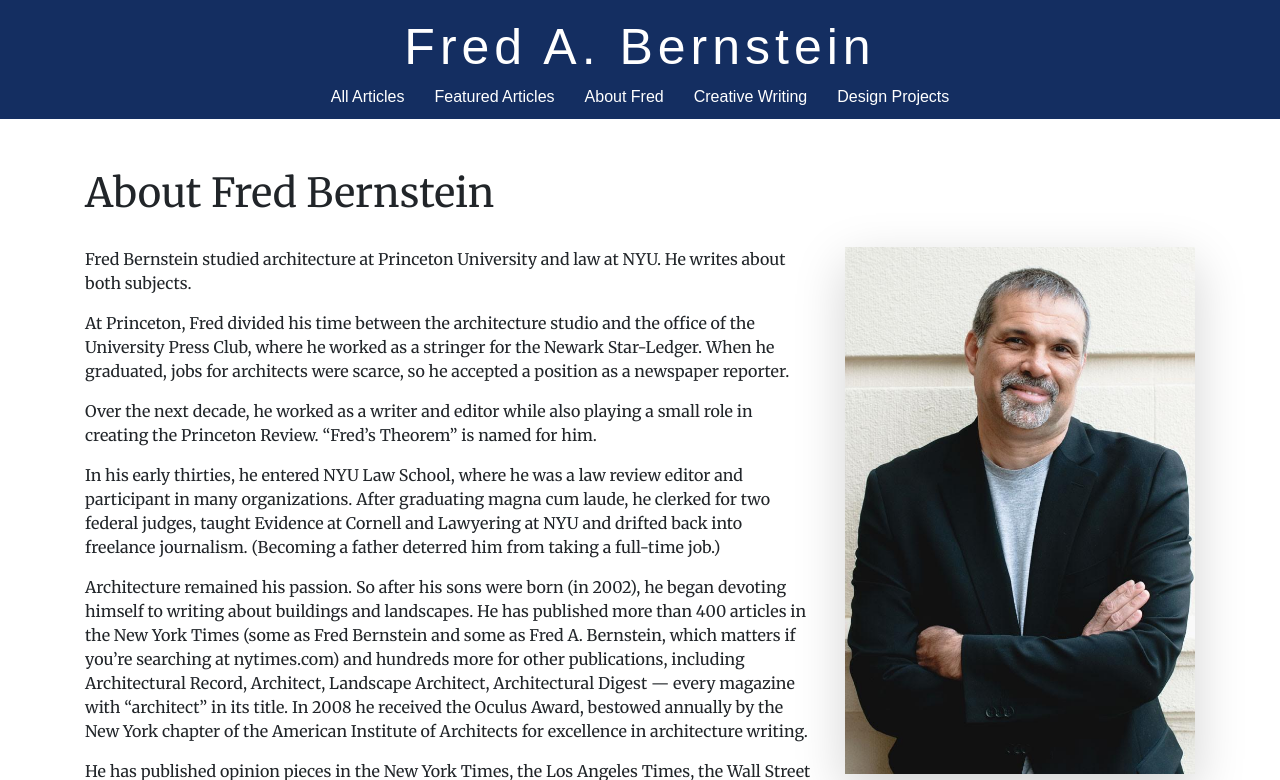
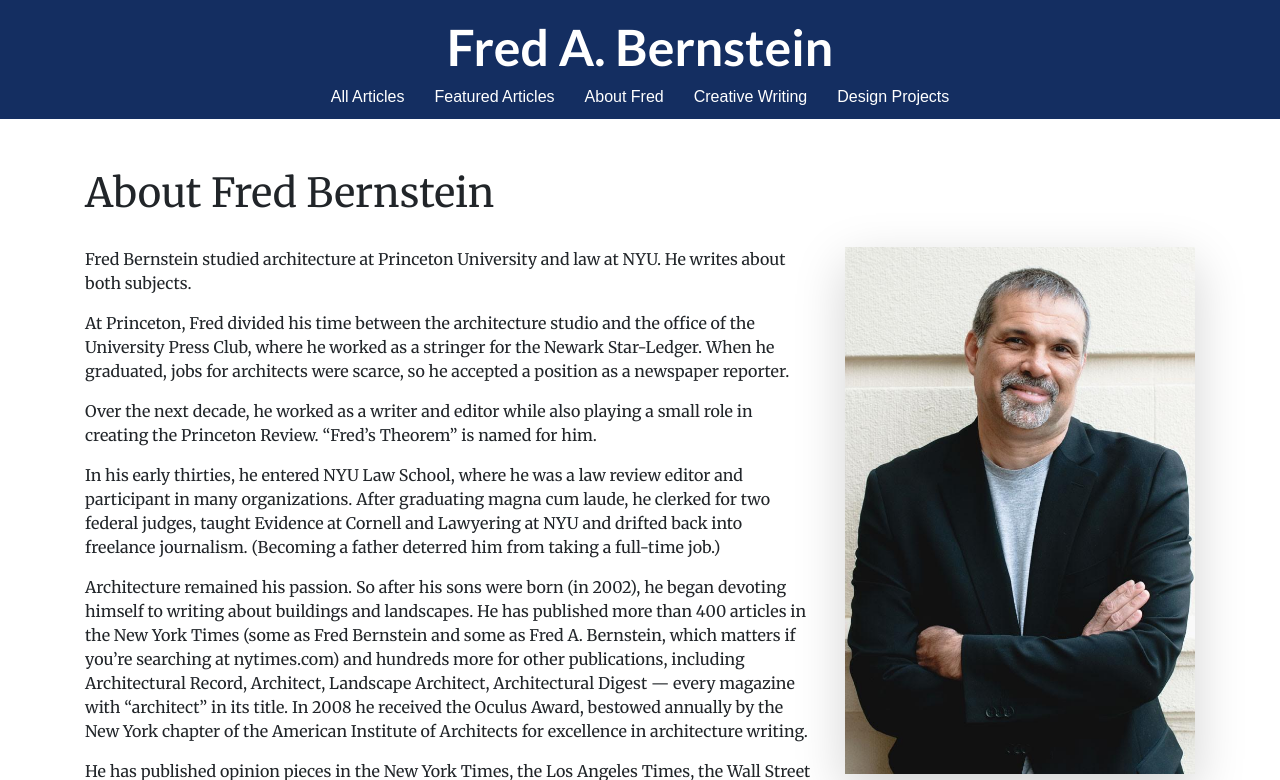
Before and after one commit to aaronfink01/fredbernstein, a Flask app: page /about in a window 1280 px wide. Shown: the top 780 px of the page. Run offline with Flask 2, Linux system fonts and the light colour scheme; some libraries are stand-ins or nearby versions.

Commit message:
made changes

```diff
--- a/app/static/style.css
+++ b/app/static/style.css
@@ -2,16 +2,15 @@
     background-color: rgba(0, 29, 84, 0.92);
     margin-bottom: 50px;
     padding-bottom: 10px;
-    font-family: 'Montserrat', sans-serif;
 }
 
 .header-brand {
     padding-top: 10px;
     display: block;
     text-align: center;
+    font-family: 'Lato', sans-serif;
     font-size: 50px;
-    font-weight: 500;
-    letter-spacing: 5px;
+    font-weight: 700;
 }
 
 .header-brand:hover {
@@ -25,6 +24,7 @@
 .header-item {
     margin-left: 30px;
     font-weight: 100;
+    font-family: 'Montserrat', sans-serif;
 }
 
 .header-menu {
--- a/app/templates/base.html
+++ b/app/templates/base.html
@@ -4,6 +4,7 @@
         <title>Fred Bernstein</title>
         <link rel="stylesheet" href="https://stackpath.bootstrapcdn.com/bootstrap/4.4.1/css/bootstrap.min.css" integrity="sha384-Vkoo8x4CGsO3+Hhxv8T/Q5PaXtkKtu6ug5TOeNV6gBiFeWPGFN9MuhOf23Q9Ifjh" crossorigin="anonymous">
         <link href="https://fonts.googleapis.com/css2?family=Merriweather&family=Merriweather+Sans:wght@300;700&display=swap" rel="stylesheet">
+        <link href="https://fonts.googleapis.com/css2?family=Lato:wght@700&display=swap" rel="stylesheet">
         <link rel="stylesheet" type="text/css" href="/static/style.css">
     </head>
     <body>
```
